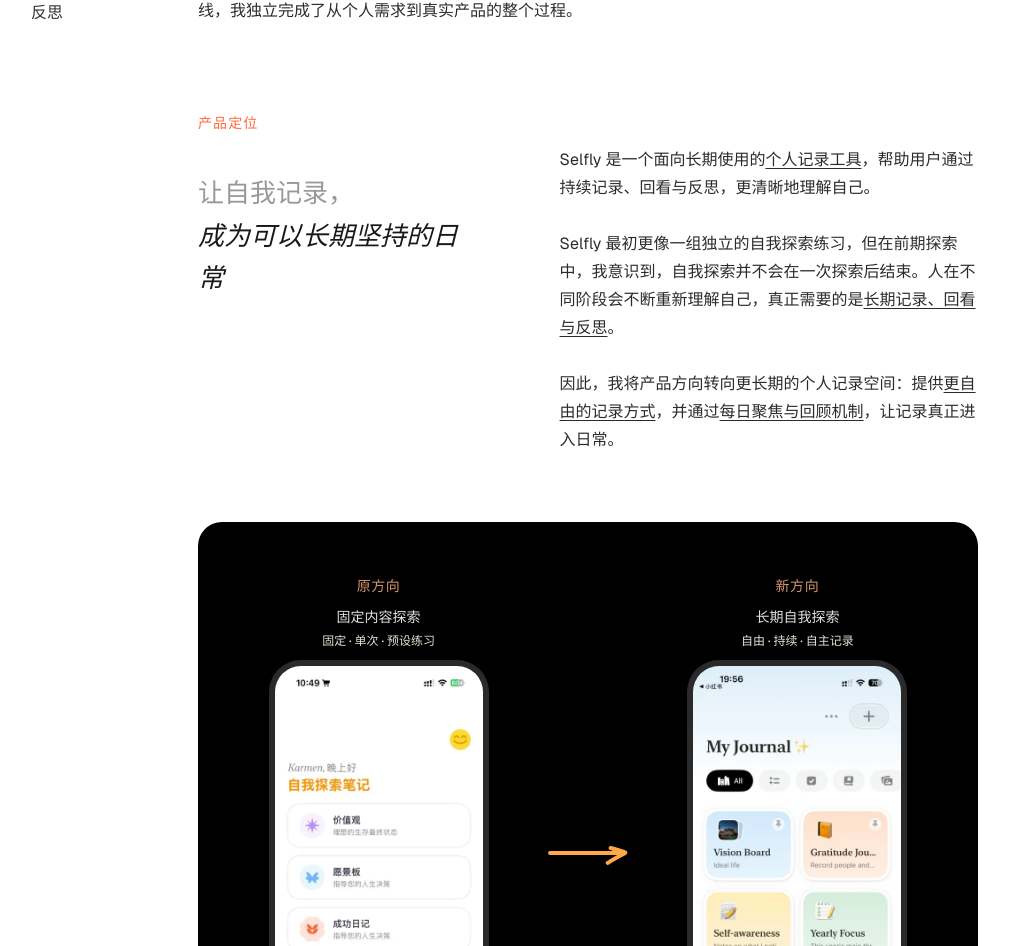
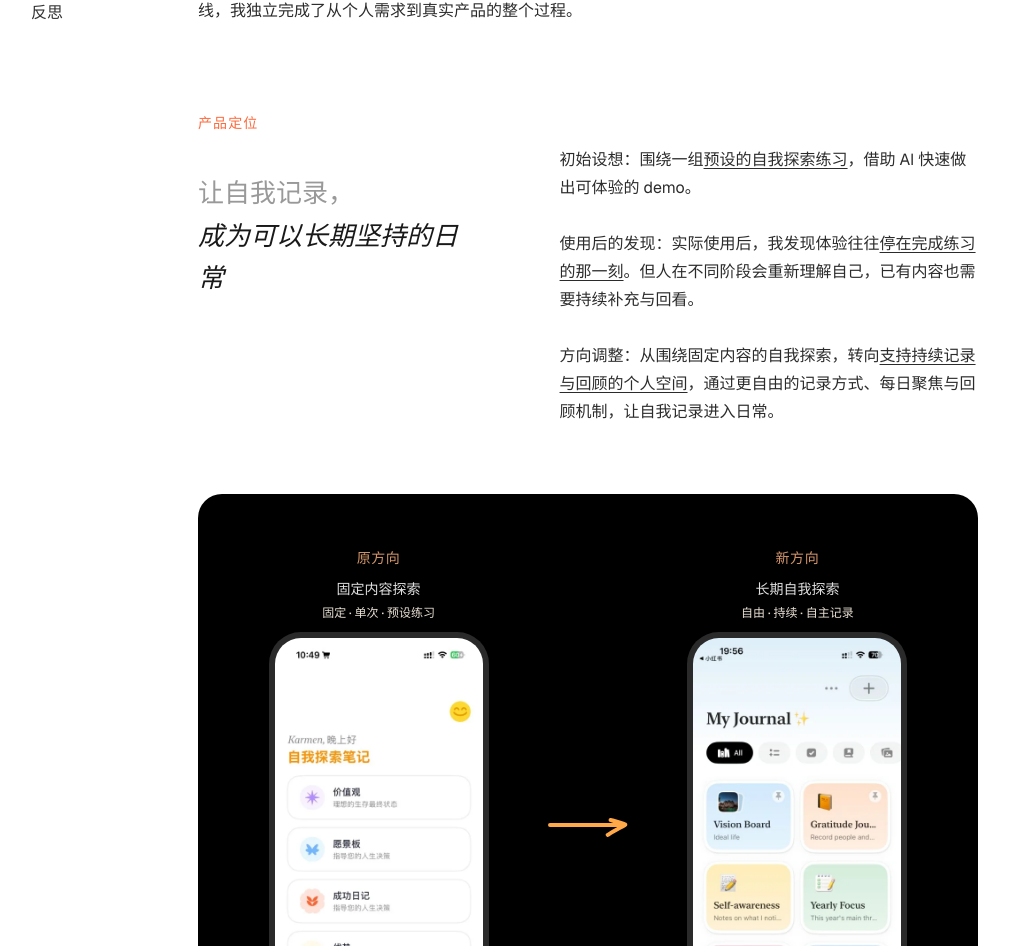
Before and after one commit to jaemin17/portfolio-pro, a Next.js app: page /zh/projects/selfly/ in a window 1280 px wide. Shown: the part 1253-2199 px from the top of the page, without its empty margins (99-1108 px from the left). Built offline with nearby package versions, Linux system fonts and the light colour scheme.

Commit message:
Refine Selfly positioning narrative and emphasis

```diff
--- a/src/app/[locale]/projects/selfly/page.tsx
+++ b/src/app/[locale]/projects/selfly/page.tsx
@@ -148,17 +148,19 @@ export default async function Selfly0Page({ params }: Selfly0PageProps) {
                   locale,
                   <>
                     <p className={styles.p}>
-                      Selfly 是一个面向长期使用的
-                      <strong className={styles.selfly0Emphasis}>个人记录工具</strong>，帮助用户通过持续记录、回看与反思，更清晰地理解自己。
+                      初始设想：围绕一组
+                      <strong className={styles.selfly0Emphasis}>预设的自我探索练习</strong>
+                      ，借助 AI 快速做出可体验的 demo。
                     </p>
                     <p className={styles.p}>
-                      Selfly 最初更像一组独立的自我探索练习，但在前期探索中，我意识到，自我探索并不会在一次探索后结束。人在不同阶段会不断重新理解自己，真正需要的是
-                      <strong className={styles.selfly0Emphasis}>长期记录、回看与反思</strong>。
+                      使用后的发现：实际使用后，我发现体验往往
+                      <strong className={styles.selfly0Emphasis}>停在完成练习的那一刻</strong>
+                      。但人在不同阶段会重新理解自己，已有内容也需要持续补充与回看。
                     </p>
                     <p className={styles.p}>
-                      因此，我将产品方向转向更长期的个人记录空间：提供
-                      <strong className={styles.selfly0Emphasis}>更自由的记录方式</strong>，并通过
-                      <strong className={styles.selfly0Emphasis}>每日聚焦与回顾机制</strong>，让记录真正进入日常。
+                      方向调整：从围绕固定内容的自我探索，转向
+                      <strong className={styles.selfly0Emphasis}>支持持续记录与回顾的个人空间</strong>
+                      ，通过更自由的记录方式、每日聚焦与回顾机制，让自我记录进入日常。
                     </p>
                   </>,
                   <>
```
